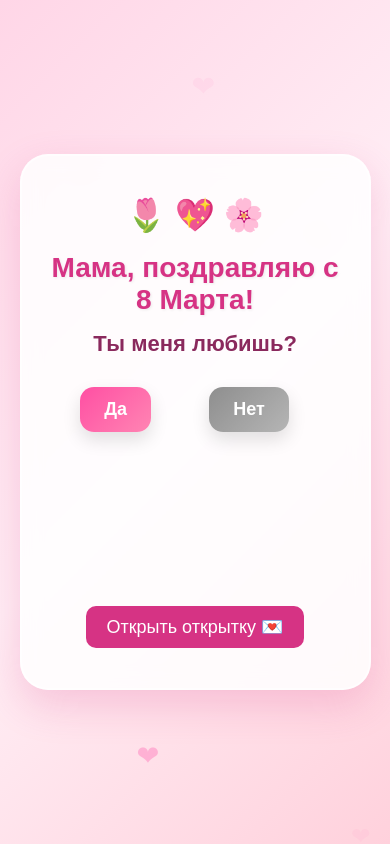
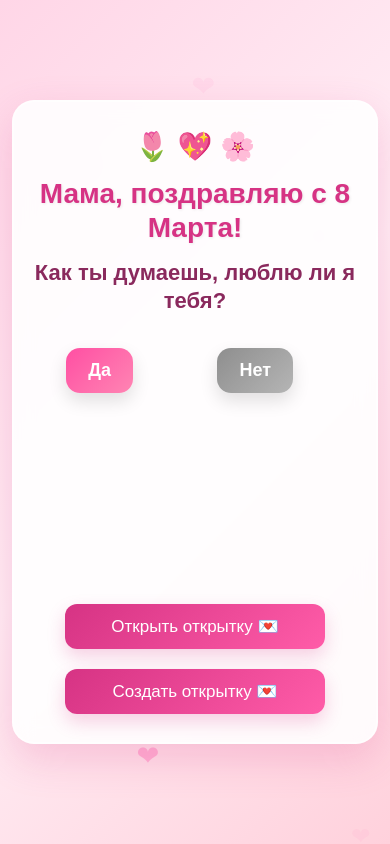
Before and after one commit to noyemkaren-ship-it/mama, a FastAPI app: page / in a window 390 px wide. Run offline with FastAPI, Linux system fonts and the light colour scheme.

Commit message:
project: 2v

```diff
--- a/main.py
+++ b/main.py
@@ -1,8 +1,33 @@
 from fastapi import FastAPI, Request
 from starlette.templating import Jinja2Templates
+import random
+
 
 app = FastAPI()
 templates = Jinja2Templates(directory="templates")
+
+otkritka = [
+    {
+        "title": "С 8 Марта, мама!",
+        "text": "Дорогая мама! Поздравляю тебя с 8 Марта. Спасибо за твою заботу, доброту и любовь. Ты самая лучшая мама!",
+        "emoji": "🌷💖🌸"
+    },
+    {
+        "title": "Любимой маме",
+        "text": "Мамочка, с праздником! Пусть у тебя всегда будет хорошее настроение, крепкое здоровье и много счастливых дней.",
+        "emoji": "💐🌹💖"
+    },
+    {
+        "title": "С праздником весны",
+        "text": "Мама, поздравляю тебя с 8 Марта! Желаю счастья, радости и чтобы каждый день был наполнен улыбками.",
+        "emoji": "🌸🌷✨"
+    },
+    {
+        "title": "Самой лучшей маме",
+        "text": "Ты самая добрая, заботливая и любимая мама. Спасибо за всё! С 8 Марта!",
+        "emoji": "💖🌷💐"
+    }
+]
 
 @app.get("/")
 async def root(request: Request):
@@ -10,4 +35,16 @@ async def root(request: Request):
 
 @app.get("/otkritka")
 async def otkritka(request: Request):
-    return templates.TemplateResponse("otkritka.html", {"request": request})
+    random.shuffle(otkritka)
+    return templates.TemplateResponse("otkritka.html", {
+        "request": request,
+        "otkr": otkritka
+                                                        })
+
+
+@app.get("/create/otkritka")
+async def create(title: str, emoji: str, text: str):
+    otkritka.append({"title": title, "text": text, "emoji": emoji})
+    if (title==None) or (text==None) or (emoji==None):
+        return {"message": "Ошибка"}
+    return {"Открытка добавлена"}
--- a/templates/index.html
+++ b/templates/index.html
@@ -7,6 +7,7 @@
 <style>
     * {
         box-sizing: border-box;
+        -webkit-tap-highlight-color: transparent;
     }
 
     body {
@@ -15,20 +16,32 @@
         display: flex;
         justify-content: center;
         align-items: center;
-        font-family: "Arial", sans-serif;
+        font-family: Arial, sans-serif;
         background: linear-gradient(135deg, #ffd6e7, #ffeef5, #ffd1dc);
         overflow: hidden;
         position: relative;
+        padding: 16px;
     }
-    .link{
-    display:inline-block;
-    margin-top:20px;
-    padding:10px 20px;
-    background:#d63384;
-    color:white;
-    text-decoration:none;
-    border-radius:10px;
-    font-size:18px;}
+
+    .link {
+        display: inline-block;
+        margin-top: 20px;
+        padding: 12px 22px;
+        background: linear-gradient(135deg, #d63384, #ff5ca8);
+        color: white;
+        text-decoration: none;
+        border-radius: 12px;
+        font-size: 18px;
+        box-shadow: 0 8px 18px rgba(214, 51, 132, 0.22);
+        transition: transform 0.2s ease, box-shadow 0.2s ease;
+    }
+
+    .link:hover,
+    .link:active {
+        transform: scale(1.05);
+        box-shadow: 0 10px 22px rgba(214, 51, 132, 0.3);
+    }
+
     .hearts {
         position: absolute;
         width: 100%;
@@ -37,6 +50,7 @@
         top: 0;
         left: 0;
         z-index: 0;
+        pointer-events: none;
     }
 
     .heart {
@@ -64,12 +78,12 @@
     .card {
         position: relative;
         z-index: 2;
-        width: 90%;
+        width: 100%;
         max-width: 520px;
-        background: rgba(255, 255, 255, 0.85);
+        background: rgba(255, 255, 255, 0.88);
         backdrop-filter: blur(10px);
         border-radius: 28px;
-        padding: 40px 30px;
+        padding: 36px 24px;
         text-align: center;
         box-shadow: 0 15px 40px rgba(214, 51, 132, 0.2);
         border: 2px solid rgba(255, 255, 255, 0.6);
@@ -88,15 +102,17 @@
     }
 
     h1 {
-        margin: 0 0 15px;
+        margin: 0 0 14px;
         font-size: 34px;
+        line-height: 1.2;
         color: #d63384;
         text-shadow: 1px 1px 3px rgba(0,0,0,0.08);
     }
 
     h2 {
-        margin: 0 0 30px;
+        margin: 0 0 28px;
         font-size: 26px;
+        line-height: 1.3;
         color: #8a295d;
         font-weight: 600;
     }
@@ -109,7 +125,9 @@
     .buttons {
         position: relative;
         width: 100%;
-        height: 120px;
+        height: 130px;
+        max-width: 320px;
+        margin: 0 auto;
     }
 
     button {
@@ -121,6 +139,7 @@
         cursor: pointer;
         transition: 0.25s ease;
         box-shadow: 0 8px 18px rgba(0, 0, 0, 0.12);
+        touch-action: manipulation;
     }
 
     #yes {
@@ -128,7 +147,8 @@
         color: white;
     }
 
-    #yes:hover {
+    #yes:hover,
+    #yes:active {
         transform: scale(1.08);
         box-shadow: 0 10px 22px rgba(255, 79, 163, 0.35);
     }
@@ -147,7 +167,9 @@
         color: #c2185b;
         font-weight: bold;
         min-height: 35px;
+        line-height: 1.3;
         animation: pulse 1s infinite alternate;
+        padding: 0 8px;
     }
 
     @keyframes pulse {
@@ -161,30 +183,88 @@
 
     .yes-wrap {
         position: absolute;
-        left: 22%;
+        left: 10%;
         top: 0;
     }
 
     @media (max-width: 600px) {
+        body {
+            padding: 12px;
+            align-items: center;
+        }
+
+        .card {
+            padding: 28px 18px;
+            border-radius: 22px;
+        }
+
+        .flowers {
+            font-size: 28px;
+            margin-bottom: 14px;
+        }
+
         h1 {
             font-size: 28px;
         }
 
         h2 {
             font-size: 22px;
+            margin-bottom: 24px;
+        }
+
+        .buttons {
+            height: 150px;
+            max-width: 280px;
         }
 
         button {
             font-size: 18px;
-            padding: 12px 24px;
+            padding: 12px 22px;
         }
 
         .yes-wrap {
-            left: 10%;
+            left: 4%;
+            top: 8px;
         }
 
         #no {
-            left: 55%;
+            left: 58%;
+            top: 8px;
+        }
+
+        #result {
+            font-size: 20px;
+            min-height: 54px;
+        }
+
+        .link {
+            width: 100%;
+            max-width: 260px;
+            font-size: 17px;
+        }
+    }
+
+    @media (max-width: 380px) {
+        h1 {
+            font-size: 24px;
+        }
+
+        h2 {
+            font-size: 19px;
+        }
+
+        button {
+            font-size: 16px;
+            padding: 11px 18px;
+        }
+
+        .buttons {
+            max-width: 240px;
+            height: 140px;
+        }
+
+        #result {
+            font-size: 18px;
         }
     }
 </style>
@@ -204,33 +284,32 @@
 <div class="card">
     <div class="flowers">🌷 💖 🌸</div>
     <h1>Мама, поздравляю с 8 Марта!</h1>
-    <h2>Ты меня любишь?</h2>
+    <h2>Как ты думаешь, люблю ли я тебя?</h2>
 
     <div class="buttons">
         <div class="yes-wrap">
             <button id="yes" onclick="love()">Да</button>
         </div>
-        <button id="no" onmouseover="moveButton()">Нет</button>
-
+        <button id="no">Нет</button>
     </div>
-
 
     <p id="result"></p>
 
     <a class="link" href="/otkritka">Открыть открытку 💌</a>
+    <a class="link" href="/create/otkritka">Создать открытку 💌</a>
 </div>
 
 <script>
 function love() {
-    document.getElementById("result").innerHTML = "Я тоже тебя очень люблю ❤️";
+    document.getElementById("result").innerHTML = "Конечно люблю тебя очень сильно ❤️";
 }
 
 function moveButton() {
     const btn = document.getElementById("no");
-    const card = document.querySelector(".buttons");
+    const area = document.querySelector(".buttons");
 
-    const maxX = card.clientWidth - btn.offsetWidth;
-    const maxY = card.clientHeight - btn.offsetHeight;
+    const maxX = area.clientWidth - btn.offsetWidth;
+    const maxY = area.clientHeight - btn.offsetHeight;
 
     const x = Math.random() * maxX;
     const y = Math.random() * maxY;
@@ -238,6 +317,18 @@ function moveButton() {
     btn.style.left = x + "px";
     btn.style.top = y + "px";
 }
+
+const noBtn = document.getElementById("no");
+
+noBtn.addEventListener("mouseover", moveButton);
+noBtn.addEventListener("touchstart", function(e) {
+    e.preventDefault();
+    moveButton();
+});
+noBtn.addEventListener("click", function(e) {
+    e.preventDefault();
+    moveButton();
+});
 </script>
 
 </body>
```
Also changed, not shown: templates/otkritka.html (+26 -89 lines).
